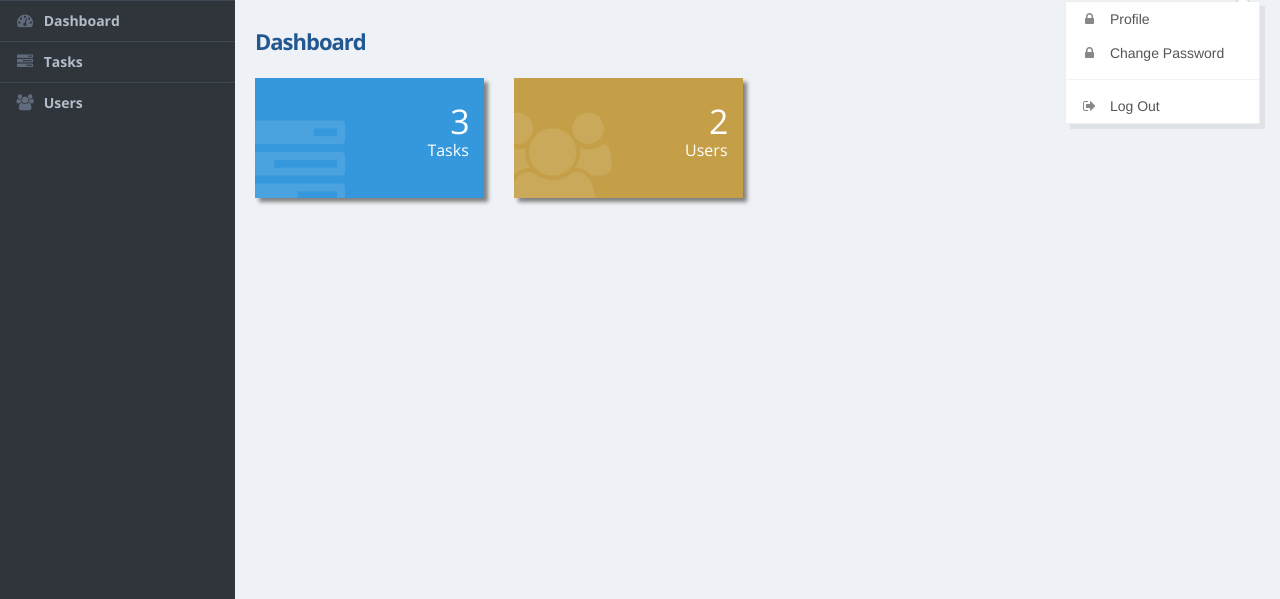
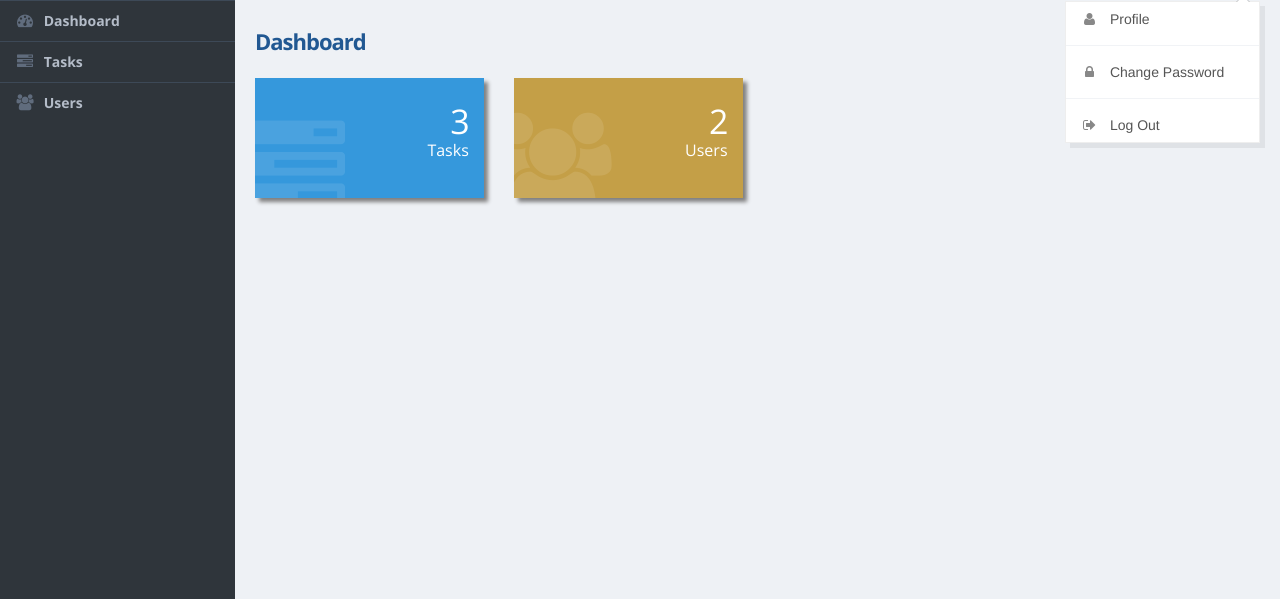
Before and after one commit to shubhhamsinghh/flaskAuth, a Flask app: page / in a window 1280 px wide, after a click on "Admin". Shown: the part 50-649 px from the top of the page. Run offline with Flask 3, Linux system fonts and the light colour scheme; the first user in the database is signed in; data comes from the database, SQL or seed files in the repository; some libraries are stand-ins or nearby versions.

Commit message:
Add profile tab

```diff
--- a/app/templates/admin/admin_layout.html
+++ b/app/templates/admin/admin_layout.html
@@ -98,8 +98,9 @@
                                 <ul class="dropdown-menu dropdown-menu-default">
                                      <li class="">
                                         <a href="">
-                                            <i class="fa fa-lock"></i> Profile </a>
+                                            <i class="fa fa-user"></i> Profile </a>
                                     </li>
+                                    <li class="divider"> </li>
                                     <li class="">
                                         <a href="{{ url_for('users.change_password') }}">
                                             <i class="fa fa-lock"></i> Change Password </a>
```
